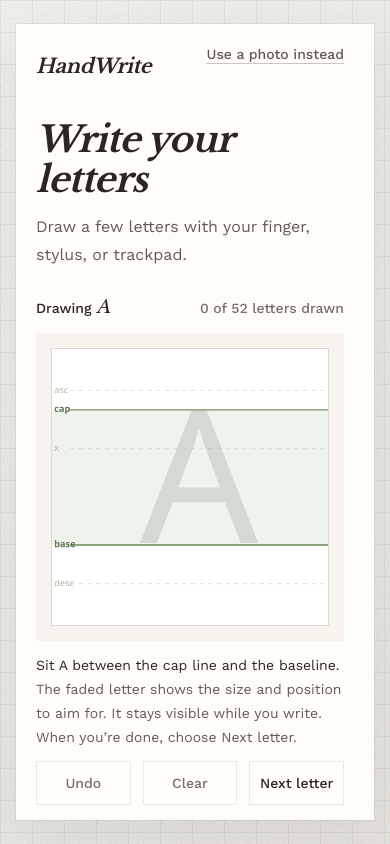
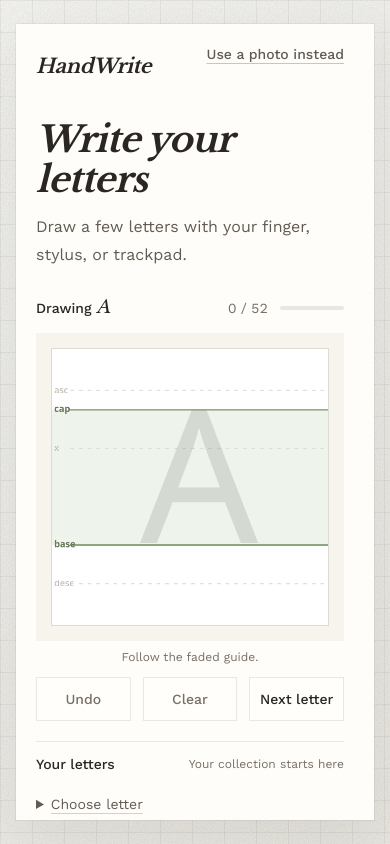
Before and after one commit to jananadiw/handwrite, a Next.js app: page /draw in a window 390 px wide. Built offline with nearby package versions, Linux system fonts and the light colour scheme.

Commit message:
feat: show drawing progress as a handwriting collection

```diff
--- a/context/decisions.md
+++ b/context/decisions.md
@@ -1,55 +1,21 @@
 # Decisions
 
-## 2026-07-23: Task-First Upload UI
-- Decision: Use an open paper workspace where one framed upload surface transforms through selection, processing, recovery, and result states. Keep preparation guidance behind one disclosure and show a contextual mobile action bar only after selection.
-- Reason: Uploading should be obvious within seconds, while stable element positions and short status copy keep every later state easy to follow.
-- Impact: The HandWrite wordmark replaces separate back navigation; nested cards, step labels, repeated headings, and always-visible sample copy are removed.
-- Revisit: If the app adds multiple supported input workflows.
+**2026-09-11: Drawing Progress.** Decision: Show actual handwriting thumbnails in a scrolling collection, a compact count and progress bar, and the full alphabet behind “Choose letter.” Reason: Keep attention on drawing with minimal copy. Impact: Thumbnails reopen letters; counts reflect saved ink, including partial letters. Faded guides stay visible during editing. Revisit: If explicit per-letter completion or a larger character set is added.
 
-## 2026-06-27: Progressive Capture
-- Decision: Let users upload any handwriting sample first, then add follow-up photos for missing glyphs while merging all usable captures into one generated font.
-- Reason: A random short sentence often lacks many letters; collecting only missing glyphs is more accurate than inventing them.
-- Impact: Font generation now accepts multiple analyzed photo sources and the upload UI guides users with a recommended full-coverage sentence up front.
-- Revisit: If the app adds trained glyph generation, in-browser glyph drawing, persistent sessions, or multi-font projects.
+**2026-07-23: Task-First Upload UI.** Decision: Use an open paper workspace where one framed upload surface transforms through selection, processing, recovery, and result states. Keep preparation guidance behind one disclosure and show a contextual mobile action bar only after selection. Reason: Uploading should be obvious within seconds, while stable element positions and short status copy keep every later state easy to follow. Impact: The HandWrite wordmark replaces separate back navigation; nested cards, step labels, repeated headings, and always-visible sample copy are removed. Revisit: If the app adds multiple supported input workflows.
 
-## 2026-06-24: Vercel Web Analytics
-- Decision: Use Vercel Web Analytics through `@vercel/analytics` mounted in the App Router root layout.
-- Reason: The app is deployed on Vercel and needs lightweight first-party pageview analytics without adding a separate analytics vendor.
-- Impact: All app routes emit Vercel Web Analytics pageview data when analytics is enabled for the Vercel project.
-- Revisit: If the app needs product funnels, custom events, self-hosted analytics, or non-Vercel deployment support.
+**2026-06-27: Progressive Capture.** Decision: Let users upload any handwriting sample first, then add follow-up photos for missing glyphs while merging all usable captures into one generated font. Reason: A random short sentence often lacks many letters; collecting only missing glyphs is more accurate than inventing them. Impact: Font generation now accepts multiple analyzed photo sources and the upload UI guides users with a recommended full-coverage sentence up front. Revisit: If the app adds trained glyph generation, in-browser glyph drawing, persistent sessions, or multi-font projects.
 
-## 2026-06-23: Phase-Specific Upload Flow
-- Decision: The upload page renders one focused phase at a time: the upload call-to-action comes first before selection, the example image is optional supporting content, processing uses dedicated progress panels, and font review appears only after generation.
-- Reason: The prior stacked layout kept obsolete upload content visible and made later steps harder to understand.
-- Impact: Re-upload is handled through explicit change-photo and upload-another-photo actions instead of keeping the initial upload UI on every phase. After generation, upload-another-photo warns that the current `.ttf` will be lost unless downloaded.
-- Revisit: If the flow adds multi-photo uploads, persistent saved fonts, or a guided correction stage.
+**2026-06-24: Vercel Web Analytics.** Decision: Use Vercel Web Analytics through `@vercel/analytics` mounted in the App Router root layout. Reason: The app is deployed on Vercel and needs lightweight first-party pageview analytics without adding a separate analytics vendor. Impact: All app routes emit Vercel Web Analytics pageview data when analytics is enabled for the Vercel project. Revisit: If the app needs product funnels, custom events, self-hosted analytics, or non-Vercel deployment support.
 
-## 2026-06-23: Production Upload Quota
-- Decision: Cap valid analysis uploads at three per client IP using Redis-backed counters in production.
-- Reason: The app uses an app-owned Gemini key and needs a simple abuse guard before public launch.
-- Impact: Production requires `UPSTASH_REDIS_REST_URL` and `UPSTASH_REDIS_REST_TOKEN` or compatible Vercel KV REST env vars.
-- Revisit: If user accounts, paid tiers, reset windows, or more nuanced anti-abuse controls are added.
+**2026-06-23: Phase-Specific Upload Flow.** Decision: The upload page renders one focused phase at a time: the upload call-to-action comes first before selection, the example image is optional supporting content, processing uses dedicated progress panels, and font review appears only after generation. Reason: The prior stacked layout kept obsolete upload content visible and made later steps harder to understand. Impact: Re-upload is handled through explicit change-photo and upload-another-photo actions instead of keeping the initial upload UI on every phase. After generation, upload-another-photo warns that the current `.ttf` will be lost unless downloaded. Revisit: If the flow adds multi-photo uploads, persistent saved fonts, or a guided correction stage.
 
-## 2026-06-19: Current Visual System
-- Decision: Use a sage paper palette, CSS paper grain/grid, Libre Baskerville display type, and Work Sans UI type.
-- Reason: The app should feel warm and handwriting-focused without sacrificing interface readability.
-- Impact: Home and upload surfaces should use shared theme tokens and `paper-grid` instead of ad hoc colors or backgrounds.
-- Revisit: If the brand direction or accessibility requirements change.
+**2026-06-23: Production Upload Quota.** Decision: Cap valid analysis uploads at three per client IP using Redis-backed counters in production. Reason: The app uses an app-owned Gemini key and needs a simple abuse guard before public launch. Impact: Production requires `UPSTASH_REDIS_REST_URL` and `UPSTASH_REDIS_REST_TOKEN` or compatible Vercel KV REST env vars. Revisit: If user accounts, paid tiers, reset windows, or more nuanced anti-abuse controls are added.
 
-## 2026-06-26: Transparent Homepage Preview Animation
-- Decision: Use an animated transparent WebP for the homepage handwriting preview.
-- Reason: The source video needed audio removal and frame-level keying to remove paper/grid guide lines from the letter; CSS blending cannot remove baked-in lines.
-- Impact: The homepage preview remains an image asset with no audio track and sits directly on the paper grid.
-- Revisit: If broader animation format fallback, higher-fidelity rotoscoping, or video playback controls become required.
+**2026-06-19: Current Visual System.** Decision: Use a sage paper palette, CSS paper grain/grid, Libre Baskerville display type, and Work Sans UI type. Reason: The app should feel warm and handwriting-focused without sacrificing interface readability. Impact: Home and upload surfaces should use shared theme tokens and `paper-grid` instead of ad hoc colors or backgrounds. Revisit: If the brand direction or accessibility requirements change.
 
-## 2026-06-08: Stateless Gemini Analysis Route
-- Decision: Use stateless Next.js API routes for Gemini calls, with `GEMINI_API_KEY` accessed only through a server env abstraction.
-- Reason: The app needs an app-owned key without exposing it in browser code, while avoiding accounts, saved uploads, or a database.
-- Impact: Core extraction starts with validated Gemini analysis JSON; uploads and generated fonts are not persisted.
-- Revisit: If the app switches to user-provided API keys or adds persistent storage.
+**2026-06-26: Transparent Homepage Preview Animation.** Decision: Use an animated transparent WebP for the homepage handwriting preview. Reason: The source video needed audio removal and frame-level keying to remove paper/grid guide lines from the letter; CSS blending cannot remove baked-in lines. Impact: The homepage preview remains an image asset with no audio track and sits directly on the paper grid. Revisit: If broader animation format fallback, higher-fidelity rotoscoping, or video playback controls become required.
 
-## 2026-06-09: Browser-Side Worker Font Generation
-- Decision: Generate `.ttf` files in a Web Worker from Gemini glyph boxes, including uppercase and lowercase glyphs when present.
-- Reason: The app can stay stateless while keeping expensive cleanup, tracing, and OpenType serialization off the main UI thread.
-- Impact: Font generation targets 52 glyphs, using uppercase-derived lowercase only as a fallback.
-- Revisit: If generation needs backend jobs, persistent storage, guided templates, or punctuation/number support.
+**2026-06-08: Stateless Gemini Analysis Route.** Decision: Use stateless Next.js API routes for Gemini calls, with `GEMINI_API_KEY` accessed only through a server env abstraction. Reason: The app needs an app-owned key without exposing it in browser code, while avoiding accounts, saved uploads, or a database. Impact: Core extraction starts with validated Gemini analysis JSON; uploads and generated fonts are not persisted. Revisit: If the app switches to user-provided API keys or adds persistent storage.
+
+**2026-06-09: Browser-Side Worker Font Generation.** Decision: Generate `.ttf` files in a Web Worker from Gemini glyph boxes, including uppercase and lowercase glyphs when present. Reason: The app can stay stateless while keeping expensive cleanup, tracing, and OpenType serialization off the main UI thread. Impact: Font generation targets 52 glyphs, using uppercase-derived lowercase only as a fallback. Revisit: If generation needs backend jobs, persistent storage, guided templates, or punctuation/number support.
--- a/src/app/draw/draw-glyphs-form.tsx
+++ b/src/app/draw/draw-glyphs-form.tsx
@@ -7,14 +7,15 @@ import {
   buildDrawnGlyphs,
   canGenerateDrawnFont,
   getDrawHeaderCopy,
+  getDrawnChars,
   getDrawProgressLine,
   getNextUndrawnChar,
   type DrawnStatus,
   type DrawnStrokesByChar,
 } from "./draw-helpers";
 import { GlyphCanvas } from "./glyph-canvas";
-import { GlyphPicker } from "./glyph-picker";
-import { getLetterZoneCopy } from "./letter-guides";
+import { LetterCollection } from "./letter-collection";
+import { SUPPORTED_GLYPHS } from "@/lib/extraction/constants";
 
 import {
   createDrawnFontSource,
@@ -40,6 +41,7 @@ export function DrawGlyphsForm() {
   );
   const headerCopy = getDrawHeaderCopy(status);
   const activeStrokes = strokesByChar[activeChar] ?? [];
+  const drawnCount = getDrawnChars(strokesByChar).length;
   const canGenerate = canGenerateDrawnFont(strokesByChar, status);
 
   useEffect(() => {
@@ -151,9 +153,25 @@ export function DrawGlyphsForm() {
                     {activeChar}
                   </span>
                 </p>
-                <p className="text-sm font-medium text-muted">
-                  {getDrawProgressLine(strokesByChar)}
-                </p>
+                <div className="flex items-center gap-3">
+                  <span aria-hidden="true" className="text-sm tabular-nums text-muted">
+                    {drawnCount} / {SUPPORTED_GLYPHS.length}
+                  </span>
+                  <div
+                    aria-label="Letters drawn"
+                    aria-valuemax={SUPPORTED_GLYPHS.length}
+                    aria-valuemin={0}
+                    aria-valuenow={drawnCount}
+                    aria-valuetext={getDrawProgressLine(strokesByChar)}
+                    className="h-1 w-16 overflow-hidden rounded-full bg-ink/10 sm:w-24"
+                    role="progressbar"
+                  >
+                    <div
+                      className="h-full bg-button transition-[width] duration-300 motion-reduce:transition-none"
+                      style={{ width: `${(drawnCount / SUPPORTED_GLYPHS.length) * 100}%` }}
+                    />
+                  </div>
+                </div>
               </div>
 
               <div className="mt-3 flex justify-center bg-linen/40 p-4">
@@ -164,13 +182,8 @@ export function DrawGlyphsForm() {
                 />
               </div>
 
-              <p aria-live="polite" className="mt-3 text-sm leading-6 text-ink">
-                {getLetterZoneCopy(activeChar)}{" "}
-                <span className="text-subtitle">
-                  The faded letter shows the size and position to aim for.
-                  It stays visible while you write. When you’re done, choose Next
-                  letter.
-                </span>
+              <p className="mt-2 text-center text-xs text-muted">
+                Follow the faded guide.
               </p>
 
               <div className="mt-3 grid grid-cols-3 gap-3">
@@ -199,16 +212,11 @@ export function DrawGlyphsForm() {
                 </button>
               </div>
 
-              <GlyphPicker
+              <LetterCollection
                 activeChar={activeChar}
                 onSelectChar={setActiveChar}
                 strokesByChar={strokesByChar}
               />
-
-              <p className="mt-4 text-sm leading-6 text-subtitle">
-                Draw as few or as many letters as you like. Undrawn lowercase
-                letters fall back to your uppercase shapes.
-              </p>
 
               {error ? (
                 <p
--- /dev/null
+++ b/src/app/draw/letter-collection.tsx
@@ -0,0 +1,124 @@
+"use client";
+
+import { useEffect, useRef } from "react";
+import {
+  paintDrawnStroke,
+  type DrawnChar,
+  type DrawnStroke,
+} from "@/lib/font/drawn-glyphs";
+import { getDrawnChars, type DrawnStrokesByChar } from "./draw-helpers";
+import { GlyphPicker } from "./glyph-picker";
+
+export function LetterCollection({
+  activeChar,
+  onSelectChar,
+  strokesByChar,
+}: {
+  activeChar: DrawnChar;
+  onSelectChar: (char: DrawnChar) => void;
+  strokesByChar: DrawnStrokesByChar;
+}) {
+  const chooserRef = useRef<HTMLDetailsElement>(null);
+  const stripRef = useRef<HTMLDivElement>(null);
+  const drawnChars = getDrawnChars(strokesByChar);
+
+  useEffect(() => {
+    const strip = stripRef.current;
+    const selected = strip?.querySelector<HTMLButtonElement>(
+      '[aria-current="true"]',
+    );
+    if (strip && selected) {
+      strip.scrollTo({
+        left:
+          selected.offsetLeft - strip.clientWidth / 2 + selected.clientWidth / 2,
+      });
+    }
+  }, [activeChar, drawnChars.length]);
+
+  function chooseLetter(char: DrawnChar) {
+    onSelectChar(char);
+    if (chooserRef.current) {
+      chooserRef.current.open = false;
+      chooserRef.current.querySelector("summary")?.focus();
+    }
+  }
+
+  return (
+    <section aria-label="Your letters" className="mt-5 border-t border-ink/10 pt-3">
+      <div className="flex items-center justify-between gap-3">
+        <h2 className="text-sm font-medium text-ink">Your letters</h2>
+        <span className="text-xs text-muted">
+          {drawnChars.length ? "Tap to edit" : "Your collection starts here"}
+        </span>
+      </div>
+      {drawnChars.length > 0 && (
+        <div
+          aria-label="Drawn letters"
+          className="relative mt-2 flex gap-2 overflow-x-auto overscroll-x-contain px-1 py-2"
+          ref={stripRef}
+          role="group"
+        >
+          {drawnChars.map((char) => (
+            <button
+              aria-current={char === activeChar ? "true" : undefined}
+              aria-label={`Edit ${char}, drawn`}
+              className={`flex w-16 shrink-0 flex-col items-center bg-white pb-1.5 transition-colors focus-visible:outline-none focus-visible:ring-2 focus-visible:ring-button focus-visible:ring-offset-2 ${
+                char === activeChar
+                  ? "ring-2 ring-button"
+                  : "ring-1 ring-ink/10 hover:bg-linen"
+              }`}
+              key={char}
+              onClick={() => onSelectChar(char)}
+              type="button"
+            >
+              <LetterThumbnail strokes={strokesByChar[char] ?? []} />
+              <span className="text-xs text-subtitle">{char}</span>
+            </button>
+          ))}
+        </div>
+      )}
+      <details className="mt-2" ref={chooserRef}>
+        <summary className="w-fit cursor-pointer py-3 text-sm text-subtitle underline decoration-ink/20 underline-offset-4 focus-visible:outline-none focus-visible:ring-2 focus-visible:ring-button focus-visible:ring-offset-2">
+          Choose letter
+        </summary>
+        <GlyphPicker
+          activeChar={activeChar}
+          onSelectChar={chooseLetter}
+          strokesByChar={strokesByChar}
+        />
+      </details>
+    </section>
+  );
+}
+
+function LetterThumbnail({ strokes }: { strokes: DrawnStroke[] }) {
+  const canvasRef = useRef<HTMLCanvasElement>(null);
+
+  useEffect(() => {
+    const context = canvasRef.current?.getContext("2d");
+    if (!context) return;
+
+    context.clearRect(0, 0, 128, 128);
+    context.fillStyle = "#111111";
+    context.strokeStyle = "#111111";
+    context.lineCap = "round";
+    context.lineJoin = "round";
+    for (const stroke of strokes) {
+      paintDrawnStroke({
+        context,
+        rect: { height: 112, width: 112, x: 8, y: 8 },
+        stroke,
+      });
+    }
+  }, [strokes]);
+
+  return (
+    <canvas
+      aria-hidden="true"
+      className="h-16 w-16"
+      height={128}
+      ref={canvasRef}
+      width={128}
+    />
+  );
+}
--- a/src/app/draw/letter-guides.ts
+++ b/src/app/draw/letter-guides.ts
@@ -19,14 +19,6 @@ export const GUIDE_LABELS: Record<GuideName, string> = {
   capHeight: "cap",
   descender: "desc",
   xHeight: "x",
-};
-
-const GUIDE_COPY: Record<GuideName, string> = {
-  ascender: "ascender line",
-  baseline: "baseline",
-  capHeight: "cap line",
-  descender: "descender line",
-  xHeight: "x-height line",
 };
 
 const LOWERCASE_ASCENDERS = new Set(["b", "d", "f", "h", "k", "l", "t"]);
@@ -57,12 +49,6 @@ export function getLetterZoneBand(char: string) {
     bottom: GUIDE_POSITIONS[zone.bottom],
     top: GUIDE_POSITIONS[zone.top],
   };
-}
-
-export function getLetterZoneCopy(char: string) {
-  const zone = getLetterZone(char);
-
-  return `Sit ${char} between the ${GUIDE_COPY[zone.top]} and the ${GUIDE_COPY[zone.bottom]}.`;
 }
 
 export function isZoneGuide(char: string, guide: GuideName) {
```
Also changed, not shown: 1 other file (tests, documents, lock files or other folders).
